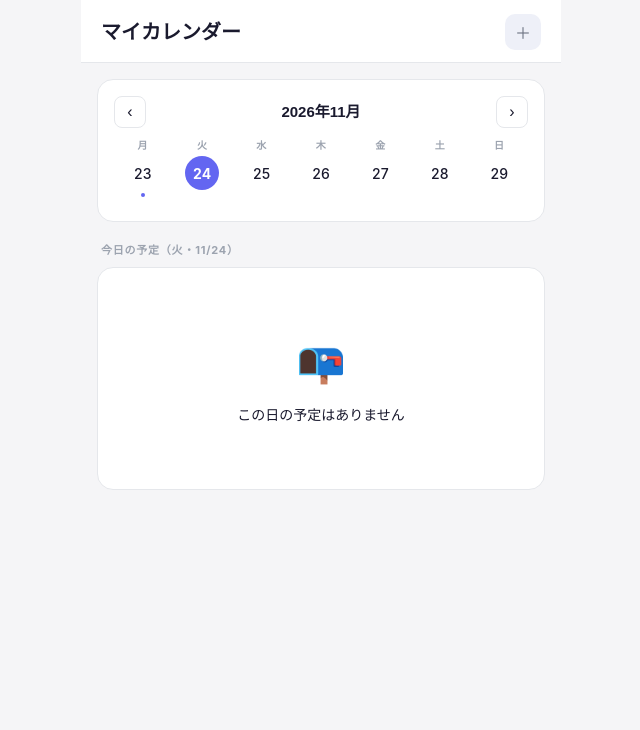
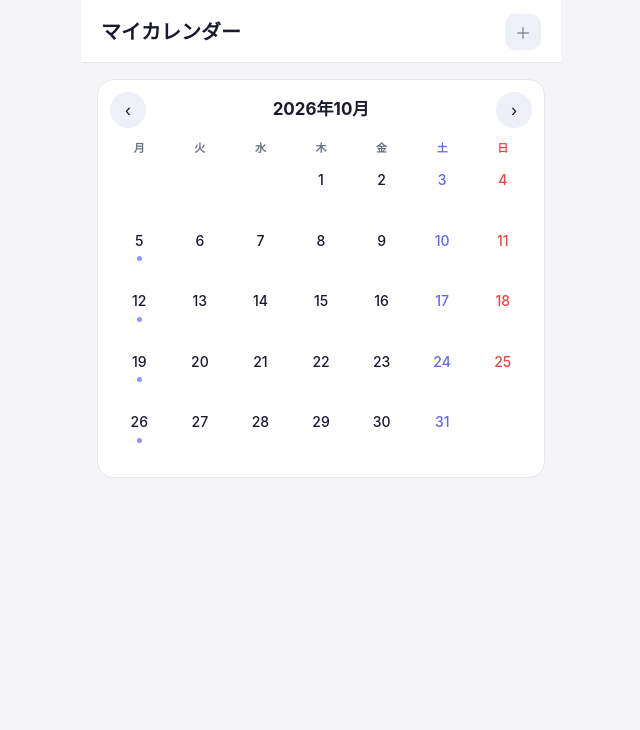
Before and after one commit to hoshina-takahashi/BandScheduler, a Django app: a page that uses scheduler/templates/scheduler/my_calendar.html in a window 1280 px wide. Shown: the top 730 px of the page, without its empty margins (319-959 px from the left). Run offline with Django 5.2, Linux system fonts and the light colour scheme; a user stored in the database is signed in; tables that the repository leaves empty hold one stand-in row (values such as "Sample post").

Commit message:
マイカレンダーを週ビューから月ビューに刷新
- 月単位のグリッド表示（月曜始まり）
- 前月・次月ナビゲーション（?month=YYYY-MM）
- 日付タップで下からスライドするパネル表示
- パネルにその日の予定一覧 + 追加・削除ボタン
- Google同期予定は緑ドット＆🔁アイコンで区別
- 定期予定も月グリッドに反映

Co-Authored-By: Claude Sonnet 4.6 <noreply@anthropic.com>
Claude-Session: https://claude.ai/code/session_013BCDc9yoM1L7uECKsZ5Hwq

```diff
--- a/scheduler/templates/scheduler/my_calendar.html
+++ b/scheduler/templates/scheduler/my_calendar.html
@@ -4,26 +4,37 @@
 <div class="top-bar">
   <h1>マイカレンダー</h1>
   <div class="top-bar-actions">
-    <button class="icon-btn" onclick="openAddModal()">＋</button>
+    <button class="icon-btn" id="add-btn" onclick="openAddModal(null)">＋</button>
   </div>
 </div>
 
 <div class="scroll-area">
-  <!-- 週ナビ -->
-  <div class="card">
-    <div class="week-nav">
-      <button onclick="location.href='?week={{ week_offset|add:'-1' }}'">‹</button>
-      <span id="week-label"></span>
-      <button onclick="location.href='?week={{ week_offset|add:'1' }}'">›</button>
+  <div class="card month-card">
+    <!-- 月ナビ -->
+    <div class="month-nav">
+      <button class="month-nav-btn" onclick="location.href='?month={{ prev_month }}'">‹</button>
+      <span class="month-nav-label">{{ first_day|date:"Y年n月" }}</span>
+      <button class="month-nav-btn" onclick="location.href='?month={{ next_month }}'">›</button>
     </div>
-    <div class="day-strip" id="day-strip"></div>
+    <!-- 曜日ヘッダー -->
+    <div class="cal-grid dow-row">
+      <div>月</div><div>火</div><div>水</div><div>木</div><div>金</div>
+      <div class="sat">土</div><div class="sun">日</div>
+    </div>
+    <!-- 日付グリッド -->
+    <div class="cal-grid" id="cal-body"></div>
   </div>
+</div>
 
-  <!-- 選択日の予定 -->
-  <div class="section-title" id="selected-date-label">今日の予定</div>
-  <div class="card" id="schedule-list">
-    <div class="empty-state"><div class="empty-icon">📭</div><p>この日の予定はありません</p></div>
+<!-- 日別詳細パネル（下からスライド） -->
+<div class="panel-overlay" id="panel-overlay" hidden onclick="closeDayPanel()"></div>
+<div class="day-panel" id="day-panel" hidden>
+  <div class="panel-handle"></div>
+  <div class="panel-header">
+    <span class="panel-title" id="panel-title"></span>
+    <button class="btn-panel-add" id="panel-add-btn">＋ 予定追加</button>
   </div>
+  <div id="panel-list"></div>
 </div>
 
 <!-- 追加モーダル -->
@@ -53,89 +64,212 @@
   </div>
 </div>
 
+<style>
+.month-card { padding: 12px 12px 16px; }
+.month-nav {
+  display: flex; align-items: center; justify-content: space-between;
+  margin-bottom: 12px;
+}
+.month-nav-label { font-size: 17px; font-weight: 700; }
+.month-nav-btn {
+  width: 36px; height: 36px; border-radius: 50%;
+  background: var(--bg3); border: none; font-size: 18px;
+  color: var(--fg); cursor: pointer; display: flex; align-items: center; justify-content: center;
+}
+.cal-grid {
+  display: grid; grid-template-columns: repeat(7, 1fr); gap: 2px;
+}
+.dow-row {
+  margin-bottom: 4px; text-align: center;
+  font-size: 11px; font-weight: 600; color: var(--fg2);
+}
+.dow-row .sat { color: #6366f1; }
+.dow-row .sun { color: #ef4444; }
+.day-cell {
+  aspect-ratio: 1; display: flex; flex-direction: column;
+  align-items: center; justify-content: flex-start;
+  padding-top: 5px; border-radius: 8px; cursor: pointer;
+  position: relative; gap: 2px;
+  transition: background .15s;
+}
+.day-cell:hover { background: var(--bg3); }
+.day-cell.empty { cursor: default; }
+.day-num {
+  font-size: 14px; font-weight: 500; width: 28px; height: 28px;
+  display: flex; align-items: center; justify-content: center;
+  border-radius: 50%;
+}
+.day-num.today { background: var(--accent); color: #fff; font-weight: 700; }
+.day-num.selected:not(.today) { background: var(--accent-light); color: var(--accent); font-weight: 700; }
+.day-num.sat { color: #6366f1; }
+.day-num.sun { color: #ef4444; }
+.day-dots {
+  display: flex; gap: 2px; flex-wrap: wrap; justify-content: center;
+  max-width: 32px;
+}
+.day-dot {
+  width: 5px; height: 5px; border-radius: 50%; background: var(--accent); opacity: .7;
+}
+.day-dot.google { background: #34a853; }
+
+/* 日別パネル */
+.panel-overlay {
+  position: fixed; inset: 0; background: rgba(0,0,0,.35); z-index: 100;
+}
+.day-panel {
+  position: fixed; bottom: var(--nav-h); left: 0; right: 0;
+  background: var(--bg2); border-radius: 20px 20px 0 0;
+  padding: 0 0 20px; z-index: 101;
+  max-height: 70vh; overflow-y: auto;
+  box-shadow: 0 -4px 24px rgba(0,0,0,.12);
+}
+.panel-handle {
+  width: 36px; height: 4px; border-radius: 2px;
+  background: var(--border); margin: 10px auto 0;
+}
+.panel-header {
+  display: flex; align-items: center; justify-content: space-between;
+  padding: 12px 16px 10px; border-bottom: 1px solid var(--border);
+}
+.panel-title { font-size: 16px; font-weight: 700; }
+.btn-panel-add {
+  padding: 7px 14px; background: var(--accent); color: #fff;
+  border: none; border-radius: 8px; font-size: 13px; font-weight: 600; cursor: pointer;
+}
+.panel-item {
+  display: flex; align-items: center; justify-content: space-between;
+  padding: 12px 16px; border-bottom: 1px solid var(--border);
+}
+.panel-item:last-child { border-bottom: none; }
+.panel-item-left { display: flex; flex-direction: column; gap: 2px; }
+.panel-item-time { font-size: 12px; color: var(--fg2); }
+.panel-item-label { font-size: 15px; font-weight: 500; }
+.panel-item-label.google { color: #34a853; }
+.panel-del {
+  background: none; border: none; font-size: 18px; color: var(--fg3);
+  cursor: pointer; padding: 4px 8px;
+}
+.panel-empty {
+  text-align: center; padding: 32px 16px; color: var(--fg2); font-size: 14px;
+}
+</style>
+
 <script>
 const SCHEDULES = {{ schedules_json|safe }};
 const TODAY = '{{ today|date:"Y-m-d" }}';
-const WEEK_OFFSET = {{ week_offset }};
-const DAY_LABELS = ['日','月','火','水','木','金','土'];
+const FIRST_WEEKDAY = {{ first_weekday }}; // 0=月…6=日
+const DAYS_IN_MONTH = {{ days_in_month }};
+const YEAR = {{ first_day|date:"Y" }};
+const MONTH = {{ first_day|date:"n" }};
+const DOW = ['月','火','水','木','金','土','日'];
 
-let selectedDate = TODAY;
+let selectedDate = null;
 
-function buildWeek() {
-  const today = new Date(TODAY + 'T00:00:00');
-  const monday = new Date(today);
-  monday.setDate(today.getDate() - today.getDay() + 1 + WEEK_OFFSET * 7);
-  // If today is Sunday, go back a week to get the right Monday
-  if (today.getDay() === 0) monday.setDate(monday.getDate() - 7);
+function fmtDate(y, m, d) {
+  return `${y}-${String(m).padStart(2,'0')}-${String(d).padStart(2,'0')}`;
+}
 
-  const days = [];
-  for (let i = 0; i < 7; i++) {
-    const d = new Date(monday);
-    d.setDate(monday.getDate() + i);
-    days.push(d);
+function buildCalendar() {
+  const body = document.getElementById('cal-body');
+  body.innerHTML = '';
+
+  // 空白セル（月曜始まり）
+  for (let i = 0; i < FIRST_WEEKDAY; i++) {
+    const e = document.createElement('div');
+    e.className = 'day-cell empty';
+    body.appendChild(e);
   }
 
-  // Week label
-  const yr = days[0].getFullYear(), m = days[0].getMonth() + 1;
-  document.getElementById('week-label').textContent = `${yr}年${m}月`;
+  for (let d = 1; d <= DAYS_IN_MONTH; d++) {
+    const ds = fmtDate(YEAR, MONTH, d);
+    const dow = (FIRST_WEEKDAY + d - 1) % 7; // 0=月…6=日
+    const isToday = ds === TODAY;
+    const isSelected = ds === selectedDate;
+    const items = SCHEDULES.filter(s => s.date === ds);
+    const hasManual = items.some(s => !s.is_recurring && s.source !== 'google');
+    const hasGoogle = items.some(s => s.source === 'google');
+    const hasRecurring = items.some(s => s.is_recurring);
 
-  // Day strip
-  const strip = document.getElementById('day-strip');
-  strip.innerHTML = '';
-  days.forEach(d => {
-    const ds = fmtDate(d);
-    const hasDot = SCHEDULES.some(s => s.date === ds);
-    const isToday = ds === TODAY;
     const cell = document.createElement('div');
     cell.className = 'day-cell';
+    cell.dataset.date = ds;
+
+    let numClass = 'day-num';
+    if (isToday) numClass += ' today';
+    else if (isSelected) numClass += ' selected';
+    if (dow === 5) numClass += ' sat';
+    if (dow === 6) numClass += ' sun';
+
+    let dots = '';
+    if (hasManual || hasRecurring) dots += '<div class="day-dot"></div>';
+    if (hasGoogle) dots += '<div class="day-dot google"></div>';
+
     cell.innerHTML = `
-      <div class="day-label">${DAY_LABELS[d.getDay()]}</div>
-      <div class="day-num${isToday ? ' today' : ''}${ds === selectedDate && !isToday ? ' selected' : ''}">${d.getDate()}</div>
-      <div class="day-dot" style="opacity:${hasDot ? 1 : 0}"></div>`;
-    cell.onclick = () => { selectedDate = ds; buildWeek(); renderSchedules(); };
-    strip.appendChild(cell);
-  });
+      <div class="${numClass}">${d}</div>
+      <div class="day-dots">${dots}</div>`;
+    cell.onclick = () => openDayPanel(ds);
+    body.appendChild(cell);
+  }
 }
 
-function fmtDate(d) {
-  return d.getFullYear() + '-' +
-    String(d.getMonth() + 1).padStart(2, '0') + '-' +
-    String(d.getDate()).padStart(2, '0');
+function openDayPanel(ds) {
+  selectedDate = ds;
+  buildCalendar();
+
+  const d = new Date(ds + 'T00:00:00');
+  const dow = (d.getDay() + 6) % 7; // JS: 0=Sun → (0+6)%7=6=日
+  const title = `${d.getMonth()+1}月${d.getDate()}日（${DOW[dow]}）`;
+  document.getElementById('panel-title').textContent = title;
+  document.getElementById('panel-add-btn').onclick = () => openAddModal(ds);
+
+  renderPanelList(ds);
+
+  document.getElementById('panel-overlay').hidden = false;
+  document.getElementById('day-panel').hidden = false;
 }
 
-function renderSchedules() {
-  const list = document.getElementById('schedule-list');
-  const label = document.getElementById('selected-date-label');
-  const d = new Date(selectedDate + 'T00:00:00');
-  const isToday = selectedDate === TODAY;
-  label.textContent = isToday
-    ? `今日の予定（${DAY_LABELS[d.getDay()]}・${d.getMonth()+1}/${d.getDate()}）`
-    : `${d.getMonth()+1}/${d.getDate()}（${DAY_LABELS[d.getDay()]}）の予定`;
+function closeDayPanel() {
+  document.getElementById('panel-overlay').hidden = true;
+  document.getElementById('day-panel').hidden = true;
+}
 
-  const items = SCHEDULES.filter(s => s.date === selectedDate);
+function renderPanelList(ds) {
+  const list = document.getElementById('panel-list');
+  const items = SCHEDULES.filter(s => s.date === ds)
+    .sort((a, b) => a.start_time.localeCompare(b.start_time));
+
   if (!items.length) {
-    list.innerHTML = '<div class="empty-state"><div class="empty-icon">📭</div><p>この日の予定はありません</p></div>';
+    list.innerHTML = '<div class="panel-empty">📭 この日の予定はありません</div>';
     return;
   }
-  items.sort((a, b) => a.start_time.localeCompare(b.start_time));
-  list.innerHTML = items.map(s => `
-    <div class="time-slot">
-      <div class="slot-time">${s.start_time}</div>
-      <div class="slot-event${s.is_recurring ? ' recurring' : ''}">
-        <span>${s.label || '予定'}</span>
-        ${!s.is_recurring ? `<button class="slot-del" onclick="deleteSchedule(${s.id}, this)">×</button>` : ''}
-      </div>
-    </div>`).join('');
+
+  list.innerHTML = items.map(s => {
+    const labelClass = s.source === 'google' ? 'panel-item-label google' : 'panel-item-label';
+    const icon = s.source === 'google' ? '📅 ' : (s.is_recurring ? '🔁 ' : '');
+    const delBtn = (!s.is_recurring && s.source !== 'google')
+      ? `<button class="panel-del" onclick="deleteSchedule(${s.id},'${ds}')">×</button>`
+      : '';
+    return `
+      <div class="panel-item">
+        <div class="panel-item-left">
+          <div class="panel-item-time">${s.start_time} 〜 ${s.end_time}</div>
+          <div class="${labelClass}">${icon}${s.label}</div>
+        </div>
+        ${delBtn}
+      </div>`;
+  }).join('');
 }
 
-function openAddModal() {
-  document.getElementById('new-date').value = selectedDate;
+function openAddModal(ds) {
+  const dateInput = document.getElementById('new-date');
+  dateInput.value = ds || selectedDate || TODAY;
+  document.getElementById('new-label').value = '';
   document.getElementById('add-modal').hidden = false;
 }
 function closeAddModal() { document.getElementById('add-modal').hidden = true; }
 
 async function addSchedule() {
-  const label = document.getElementById('new-label').value;
+  const label = document.getElementById('new-label').value.trim();
   const date = document.getElementById('new-date').value;
   const start = document.getElementById('new-start').value;
   const end = document.getElementById('new-end').value;
@@ -144,18 +278,18 @@ async function addSchedule() {
   const res = await fetch('/api/personal-schedule/', {
     method: 'POST',
     headers: {'Content-Type': 'application/json', 'X-CSRFToken': getCookie('csrftoken')},
-    body: JSON.stringify({action: 'add', date, start_time: start, end_time: end, label})
+    body: JSON.stringify({action: 'add', date, start_time: start, end_time: end, label: label || '予定'})
   });
   const data = await res.json();
   if (data.status === 'ok') {
-    SCHEDULES.push({id: data.id, date, start_time: start, end_time: end, label, is_recurring: false});
+    SCHEDULES.push({id: data.id, date, start_time: start, end_time: end, label: label || '予定', is_recurring: false, source: 'manual'});
     closeAddModal();
-    buildWeek();
-    renderSchedules();
+    buildCalendar();
+    if (selectedDate === date) renderPanelList(date);
   }
 }
 
-async function deleteSchedule(id, btn) {
+async function deleteSchedule(id, ds) {
   await fetch('/api/personal-schedule/', {
     method: 'POST',
     headers: {'Content-Type': 'application/json', 'X-CSRFToken': getCookie('csrftoken')},
@@ -163,8 +297,8 @@ async function deleteSchedule(id, btn) {
   });
   const idx = SCHEDULES.findIndex(s => s.id === id);
   if (idx !== -1) SCHEDULES.splice(idx, 1);
-  buildWeek();
-  renderSchedules();
+  buildCalendar();
+  if (selectedDate) renderPanelList(ds);
 }
 
 function getCookie(name) {
@@ -172,7 +306,6 @@ function getCookie(name) {
     .find(c => c.startsWith(name + '='))?.split('=')[1] ?? '';
 }
 
-buildWeek();
-renderSchedules();
+buildCalendar();
 </script>
 {% endblock %}
--- a/scheduler/views.py
+++ b/scheduler/views.py
@@ -45,13 +45,26 @@ def _expand_recurring(recurring_qs, days):
 
 @login_required
 def my_calendar(request):
-    week_offset = int(request.GET.get('week', 0))
-    days = _week_days(week_offset)
     today = date.today()
+    # 月パラメータ（例: ?month=2026-11）
+    month_str = request.GET.get('month', '')
+    try:
+        year, mon = map(int, month_str.split('-'))
+        first_day = date(year, mon, 1)
+    except Exception:
+        first_day = date(today.year, today.month, 1)
+
+    # 月末日
+    if first_day.month == 12:
+        last_day = date(first_day.year + 1, 1, 1) - timedelta(days=1)
+    else:
+        last_day = date(first_day.year, first_day.month + 1, 1) - timedelta(days=1)
+
+    days = [first_day + timedelta(days=i) for i in range((last_day - first_day).days + 1)]
 
     schedules = PersonalSchedule.objects.filter(
         user=request.user,
-        date__range=[days[0], days[6]]
+        date__range=[first_day, last_day]
     )
     recurring = PersonalRecurringSchedule.objects.filter(user=request.user)
 
@@ -61,17 +74,31 @@ def my_calendar(request):
             'date': s.date.strftime('%Y-%m-%d'),
             'start_time': s.start_time.strftime('%H:%M'),
             'end_time': s.end_time.strftime('%H:%M'),
-            'label': s.label,
+            'label': s.label or '予定',
             'is_recurring': False,
+            'source': s.source,
         }
         for s in schedules
     ]
     schedules_json += _expand_recurring(recurring, days)
 
+    # 前月・次月
+    if first_day.month == 1:
+        prev_month = f'{first_day.year - 1}-12'
+    else:
+        prev_month = f'{first_day.year}-{first_day.month - 1:02d}'
+    if first_day.month == 12:
+        next_month = f'{first_day.year + 1}-01'
+    else:
+        next_month = f'{first_day.year}-{first_day.month + 1:02d}'
+
     return render(request, 'scheduler/my_calendar.html', {
-        'days': days,
         'today': today,
-        'week_offset': week_offset,
+        'first_day': first_day,
+        'first_weekday': first_day.weekday(),   # 0=月 … 6=日
+        'days_in_month': len(days),
+        'prev_month': prev_month,
+        'next_month': next_month,
         'schedules_json': json.dumps(schedules_json, ensure_ascii=False),
         'current_tab': 'my_calendar',
     })
```
